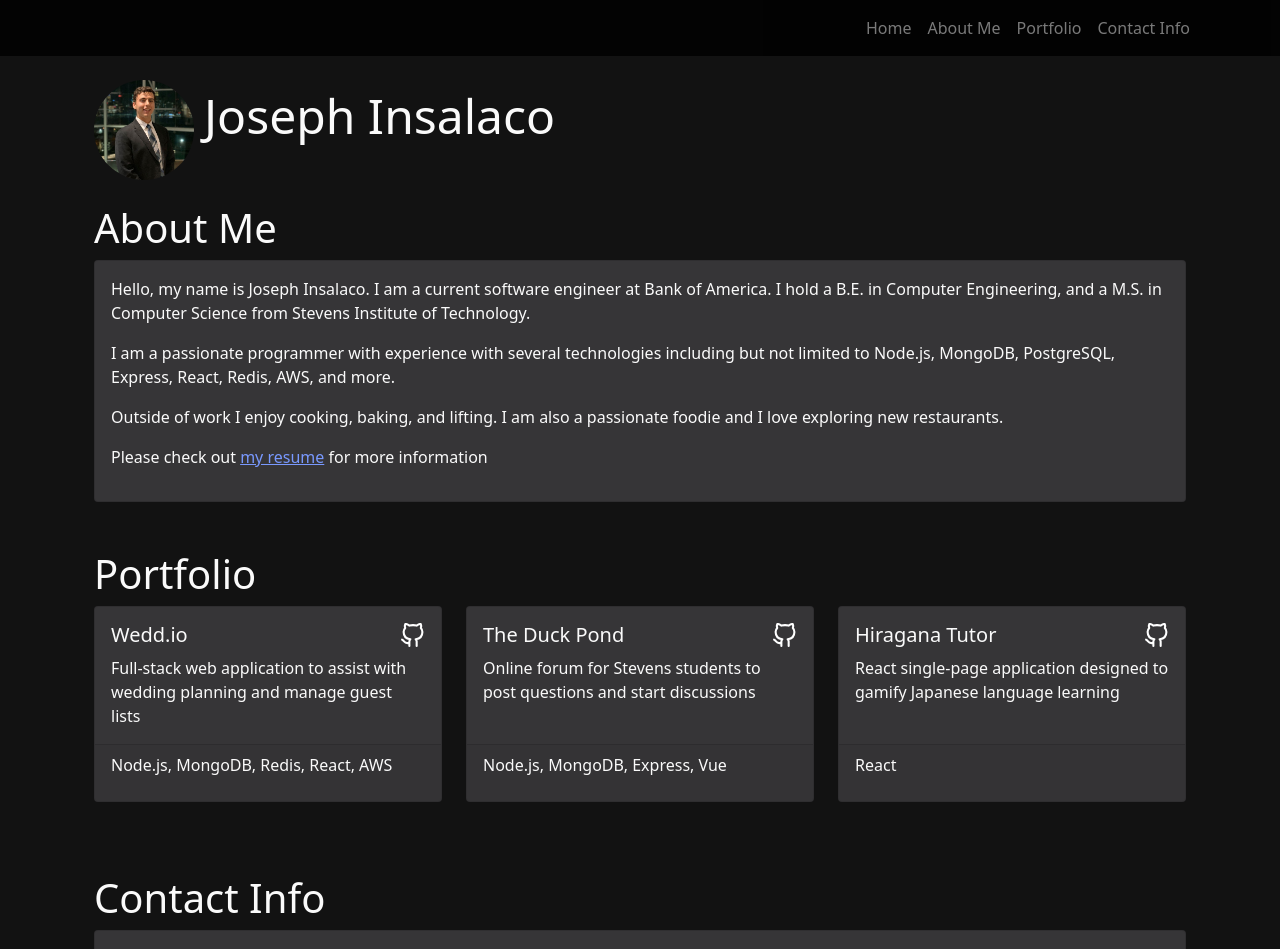
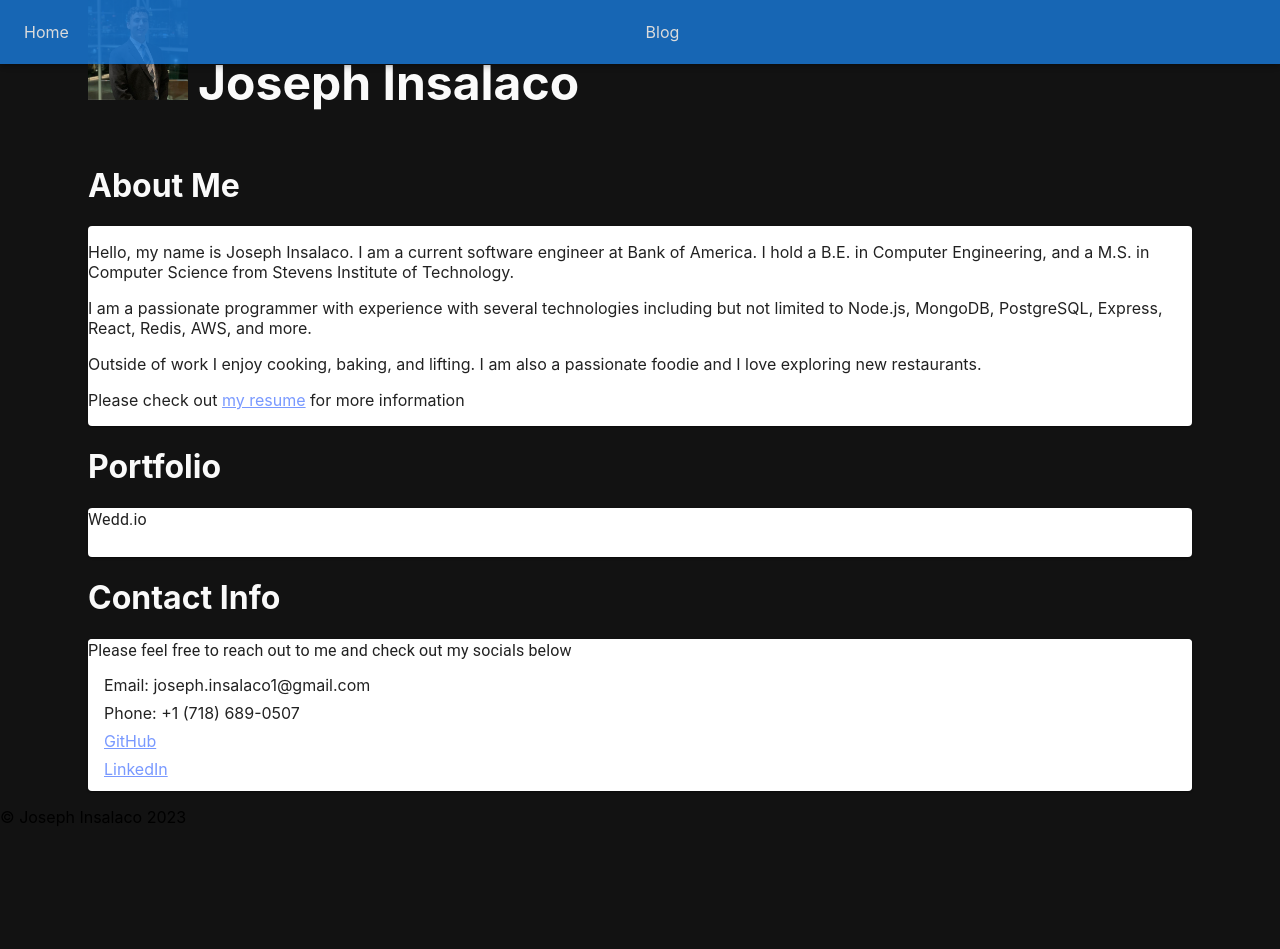
Before and after one commit to JInsalaco/PortfolioSite, a React (Create React App) app: page / in a window 1280 px wide. Shown: the top 949 px of the page. After the commit the page ends 843 px from the top, so only its background shows below. Built offline with nearby package versions, Linux system fonts and the light colour scheme.

Commit message:
Migrating UI to material ui from bootstrap

```diff
--- a/src/App.tsx
+++ b/src/App.tsx
@@ -1,15 +1,22 @@
-import 'bootstrap/dist/css/bootstrap.css';
+import { BrowserRouter as Router, Route, Routes } from "react-router-dom";
 import './App.css';
 import { Header } from './components/Header';
 import { Home } from './components/Home';
 import { Footer } from './components/Footer';
+import { Blog } from "./components/Blog";
+import { BlogPost } from "./components/BlogPost";
 
 function App() {
   return (
-    <>
+    <Router>
       <Header/>
-      <Home/>
-    </>
+      <Routes>
+        <Route path="/" element={<Home/>} />
+        <Route path='/blog' element={<Blog />} />
+        <Route path="/blog/:id" element={<BlogPost/>} />
+      </Routes>
+      <Footer/>
+    </Router>
   );
 }
 
--- a/src/components/About.tsx
+++ b/src/components/About.tsx
@@ -1,4 +1,4 @@
-import { Container, Card } from "react-bootstrap";
+import { Container, Card } from "@mui/material";
 
 export function About(){
     return(
@@ -7,7 +7,6 @@ export function About(){
                 <h1>About Me</h1>
             </div>
             <Card>
-                <Card.Body>
                 <p>
                     Hello, my name is Joseph Insalaco. I am a current software engineer at Bank of America. I hold a B.E. in Computer
                     Engineering, and a M.S. in Computer Science from Stevens Institute of Technology.
@@ -23,7 +22,6 @@ export function About(){
                 <p>
                     Please check out <a href="https://drive.google.com/file/d/1qCvVZVbVNmcCtf19baIBBOxXCRNSXxq9/view?usp=sharing" target="_blank" rel="noopener noreferrer">my resume</a> for more information
                 </p>
-                </Card.Body>
             </Card>
         </Container>
     );
--- /dev/null
+++ b/src/components/Blog.tsx
@@ -0,0 +1,31 @@
+import Card from '@mui/material/Card';
+import CardContent from '@mui/material/CardContent';
+import Typography from '@mui/material/Typography';
+import Box from '@mui/material/Box';
+
+export function Blog(){
+    interface blogPost {
+        title: string,
+        body: string,
+        image: string,
+    }
+    const testData: blogPost = {
+        title: "Sushi By M",
+        body: "Great food",
+        image: 'https://i.pinimg.com/564x/a2/cf/55/a2cf558189547edbde93503ca58d689a.jpg',
+    }
+
+    return(
+        <Card>
+            <CardContent>
+                <Typography>
+                    {testData?.title}
+                </Typography>
+                <Typography>
+                    {testData?.body}
+                </Typography>
+                <Box/>
+            </CardContent>
+        </Card>
+    );
+}
--- /dev/null
+++ b/src/components/BlogPost.tsx
@@ -0,0 +1,5 @@
+export function BlogPost(){
+    return(
+        <></>
+    );
+}
--- a/src/components/ContactInfo.tsx
+++ b/src/components/ContactInfo.tsx
@@ -1,4 +1,4 @@
-import { Container, Card, ListGroup } from "react-bootstrap";
+import { Container, Card, List, ListItem, Typography} from "@mui/material";
 
 export function ContactInfo() {
     return(
@@ -7,15 +7,15 @@ export function ContactInfo() {
                 <h1>Contact Info</h1>
             </div>
             <Card className="mb-4">
-            <Card.Body>
-                <Card.Title className='margin-2'>Please feel free to reach out to me and check out my socials below</Card.Title>
-                <ListGroup variant="flush" className="border-0">
-                    <ListGroup.Item className="border-0">Email: joseph.insalaco1@gmail.com</ListGroup.Item>
-                    <ListGroup.Item className="border-0">Phone: +1 (718) 689-0507</ListGroup.Item>
-                    <ListGroup.Item className="border-0"><a href="https://github.com/JInsalaco" target="_blank" rel="noopener noreferrer">GitHub</a></ListGroup.Item>
-                    <ListGroup.Item className="border-0"><a href='https://www.linkedin.com/in/joseph-insalaco-ab7679194/' target="_blank" rel="noopener noreferrer">LinkedIn</a></ListGroup.Item>
-                </ListGroup>
-            </Card.Body>
+            <Card>
+                <Typography className='margin-2'>Please feel free to reach out to me and check out my socials below</Typography>
+                <List dense={true} className="border-0">
+                    <ListItem className="border-0">Email: joseph.insalaco1@gmail.com</ListItem>
+                    <ListItem className="border-0">Phone: +1 (718) 689-0507</ListItem>
+                    <ListItem className="border-0"><a href="https://github.com/JInsalaco" target="_blank" rel="noopener noreferrer">GitHub</a></ListItem>
+                    <ListItem className="border-0"><a href='https://www.linkedin.com/in/joseph-insalaco-ab7679194/' target="_blank" rel="noopener noreferrer">LinkedIn</a></ListItem>
+                </List>
+            </Card>
             </Card>
         </Container>
     )
--- a/src/components/Footer.tsx
+++ b/src/components/Footer.tsx
@@ -1,9 +1,7 @@
-import { Container } from "react-bootstrap"
-
 export function Footer() {
     return(
         <footer className="site-footer">
-            <p>© Joseph Insalaco 2022</p>
+            <p>© Joseph Insalaco 2023</p>
         </footer>
     )
 }
--- a/src/components/Header.tsx
+++ b/src/components/Header.tsx
@@ -1,19 +1,18 @@
-import { Navbar, Nav, Container } from "react-bootstrap";
+import AppBar from '@mui/material/AppBar';
+import Box from '@mui/material/Box';
+import Toolbar from '@mui/material/Toolbar';
 
 export function Header() {
     return(
-        <Navbar bg='black' className='site-navigation' expand="lg" variant='dark'>
-            <Container>
-                <Navbar.Toggle aria-controls="basic-navbar-nav" />
-                <Navbar.Collapse id="basic-navbar-nav">
-                <Nav className="ms-auto me-8 navigation-content">
-                    <Nav.Link href="#home">Home</Nav.Link>
-                    <Nav.Link href="#about">About Me</Nav.Link>
-                    <Nav.Link href="#portfolio">Portfolio</Nav.Link>
-                    <Nav.Link href="#contact-info">Contact Info</Nav.Link>
-                </Nav>
-                </Navbar.Collapse>
-            </Container>
-        </Navbar>
+        <AppBar className='site-navigation'>
+            <Toolbar>
+                <Box sx={{ flexGrow: 1, display: { xs: 'none', md: 'flex' } }}>
+                    Home
+                </Box>
+                <Box sx={{ flexGrow: 1, display: { xs: 'none', md: 'flex' } }}>
+                    Blog
+                </Box>
+            </Toolbar>
+        </AppBar>
     );
 }
--- a/src/components/Home.tsx
+++ b/src/components/Home.tsx
@@ -1,4 +1,4 @@
-import { Container } from "react-bootstrap";
+import Container from '@mui/material/Container';
 import { About } from "./About";
 import { ContactInfo } from "./ContactInfo";
 import { Portfolio } from "./Portfolio";
--- a/src/components/Portfolio.tsx
+++ b/src/components/Portfolio.tsx
@@ -1,4 +1,4 @@
-import { Container, Row, Col, Card } from "react-bootstrap";
+import { Container, Card, Grid, Typography} from "@mui/material";
 import githubIcon from './github-icon.svg'
 
 export function Portfolio() {
@@ -7,7 +7,19 @@ export function Portfolio() {
             <div>
                 <h1>Portfolio</h1>
             </div>
-            <Row xs={1} s={1} md={3}>
+            <Grid>
+                <Grid item>
+                    <Card>
+                        <Typography>
+                            Wedd.io
+                        </Typography>
+                        <a href="https://github.com/JInsalaco/CS554_Good_Nodels" target="_blank" rel="noreferrer">
+                            <img className='textRight' width='25' src={githubIcon} alt="GitHub" />
+                        </a>
+                    </Card>
+                </Grid>
+            </Grid>
+            {/* <Row xs={1} s={1} md={3}>
                 <Col className="mb-4">
                     <Card className="h-100">
                         <Card.Body>
@@ -65,7 +77,7 @@ export function Portfolio() {
                         </Card.Footer>
                     </Card>
                 </Col>
-            </Row>
+            </Row> */}
         </Container>
     )
 }
--- a/src/components/Welcome.tsx
+++ b/src/components/Welcome.tsx
@@ -1,4 +1,4 @@
-import { Container} from "react-bootstrap";
+import { Container} from "@mui/material";
 import headshot from './headshot.jpeg'
 export function Welcome() {
     return(
--- a/tsconfig.json
+++ b/tsconfig.json
@@ -18,7 +18,10 @@
     "resolveJsonModule": true,
     "isolatedModules": true,
     "noEmit": true,
-    "jsx": "react-jsx"
+    "jsx": "react-jsx",
+    "noImplicitAny": true,
+    "noImplicitThis": true,
+    "strictNullChecks": true
   },
   "include": [
     "src"
```
Also changed, not shown: package.json (+14 -13 lines), 1 other file (tests, documents, lock files or other folders).
